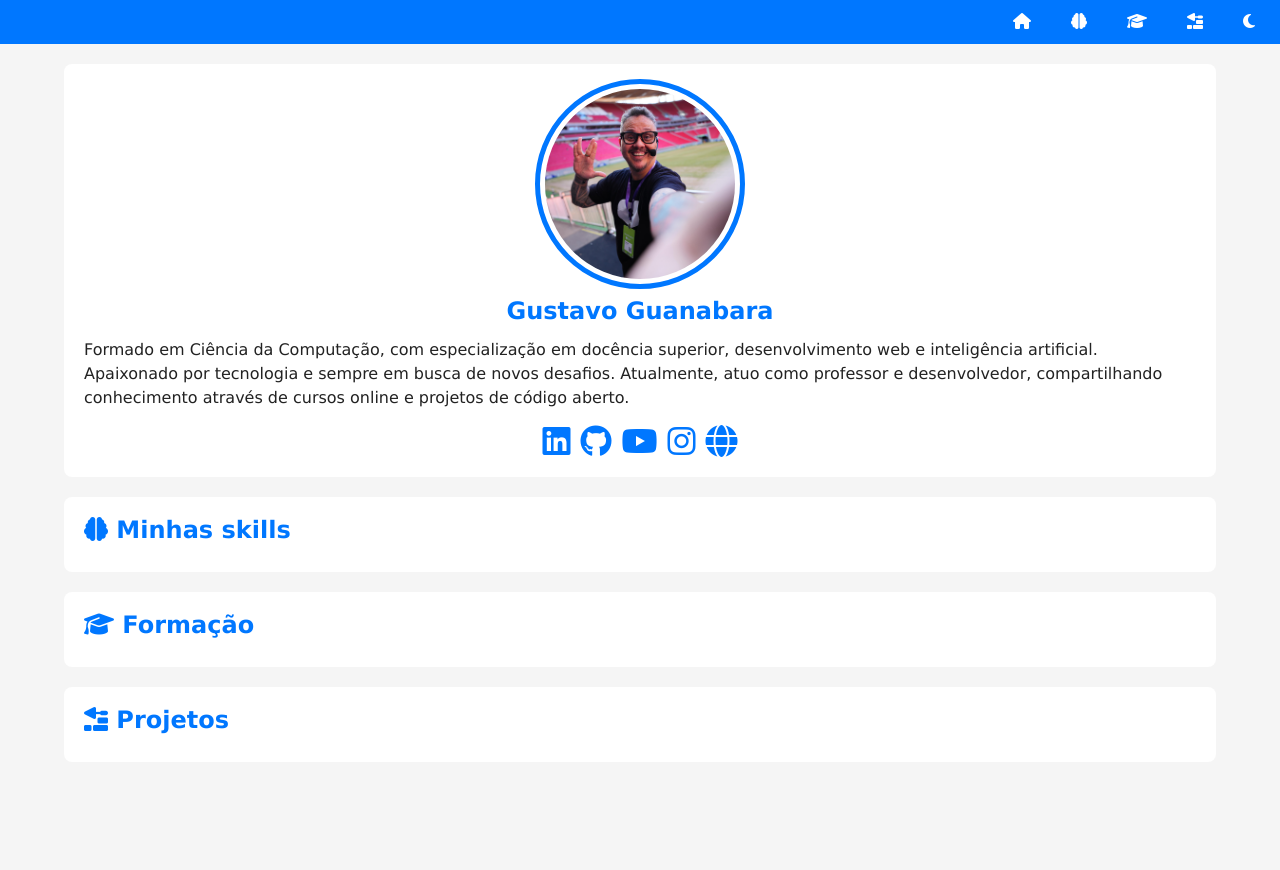
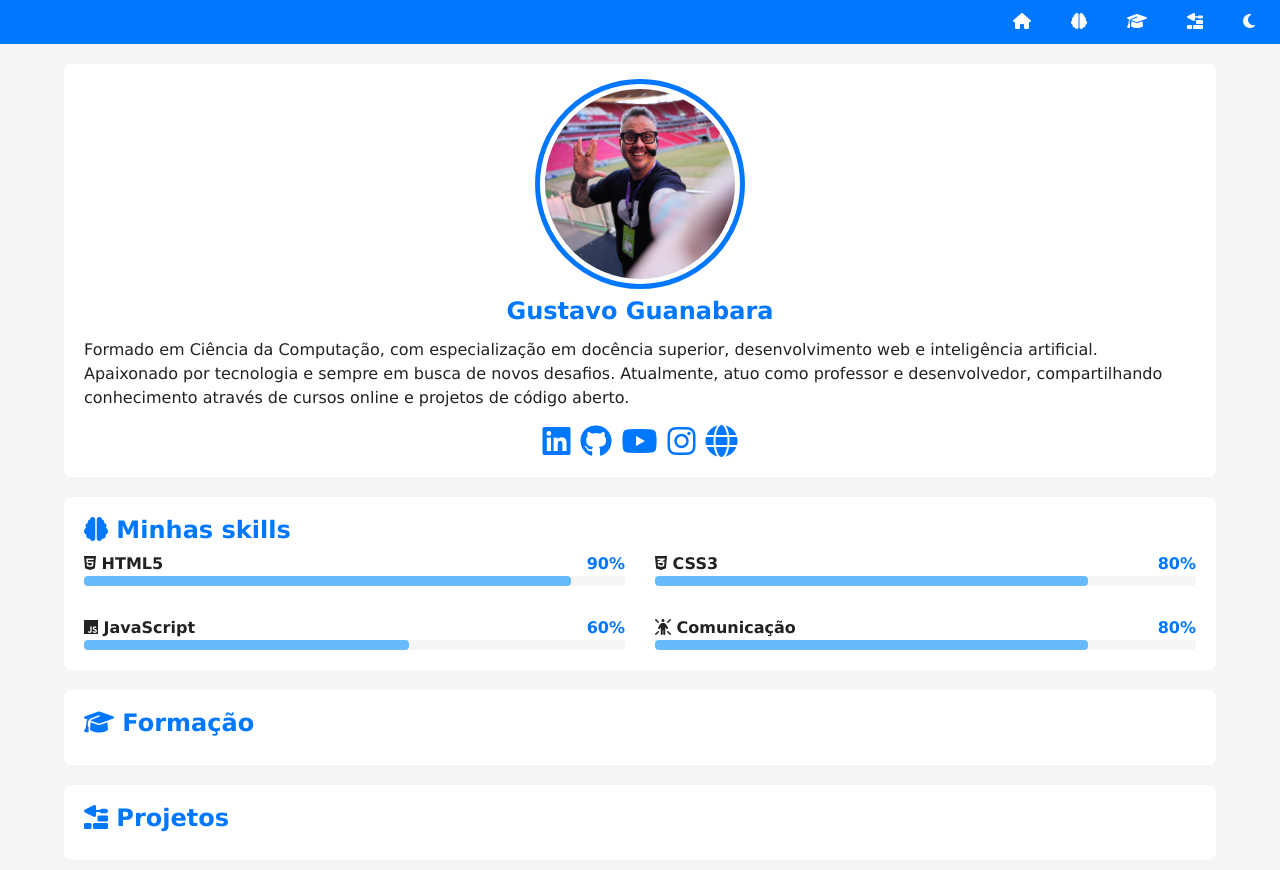
Before and after one commit to JeffDev-play/portfolio, a plain HTML site: page index.html in a window 1280 px wide. Before the commit the page ends 800 px from the top, so only its background shows below. Drawn offline with Linux system fonts and the light colour scheme.

Commit message:
Skills criadas

```diff
--- a/estilos/style.css
+++ b/estilos/style.css
@@ -125,3 +125,44 @@ article h2 {
   color: var(--destaque);
   margin-bottom: 10px;
 }
+
+div#skill-container {
+  display: grid;
+  grid-template-columns: 1fr;
+  gap: 30px;
+}
+
+div#skill-container .info {
+  display: flex;
+  justify-content: space-between;
+  align-items: center;
+}
+
+div#skill-container .nome {
+  font-weight: bold;
+  color: var(--texto);
+}
+
+div#skill-container .porcent {
+  font-weight: bold;
+  color: var(--destaque);
+}
+
+div#skill-container .barra {
+  width: 100%;
+  height: 10px;
+  background-color: var(--fundo-principal);
+  border-radius: 4px;
+}
+
+div#skill-container .progresso {
+  height: 100%;
+  background-color: var(--destaque-inverso);
+  border-radius: 4px;
+}
+
+@media screen and (min-width: 768px) {
+  div#skill-container {
+    grid-template-columns: 1fr 1fr;
+  }
+}
--- a/index.html
+++ b/index.html
@@ -38,6 +38,72 @@
        <section id="detalhes">
             <article id="skills">
                 <h2><i class="fa-solid fa-brain"></i> Minhas skills</h2>
+
+                <div id="skill-container">
+                    <div class="item">
+                        <div class="info">
+                            <span class="nome">
+                               <i class="fa-brands fa-html5"></i> HTML5
+                            </span>
+                            <span class="porcent">
+                                90%
+                            </span>
+                        </div>
+                        <div class="barra">
+                            <div class="progresso" style="width: 90%;">
+
+                            </div>
+                        </div>
+                    </div>
+
+                    <div class="item">
+                        <div class="info">
+                            <span class="nome">
+                               <i class="fa-brands fa-css3-alt"></i> CSS3
+                            </span>
+                            <span class="porcent">
+                                80%
+                            </span>
+                        </div>
+                        <div class="barra">
+                            <div class="progresso" style="width: 80%;">
+
+                            </div>
+                        </div>
+                    </div>
+
+                    <div class="item">
+                        <div class="info">
+                            <span class="nome">
+                              <i class="fa-brands fa-js"></i> JavaScript
+                            </span>
+                            <span class="porcent">
+                                60%
+                            </span>
+                        </div>
+                        <div class="barra">
+                            <div class="progresso" style="width: 60%;">
+
+                            </div>
+                        </div>
+                    </div>
+
+                      <div class="item">
+                        <div class="info">
+                            <span class="nome">
+                             <i class="fa-solid fa-person-rays"></i> Comunicação
+                            </span>
+                            <span class="porcent">
+                                80%
+                            </span>
+                        </div>
+                        <div class="barra">
+                            <div class="progresso" style="width: 80%;">
+
+                            </div>
+                        </div>
+                    </div>
+                </div>
             </article>
 
             <article id="formacao">
```
